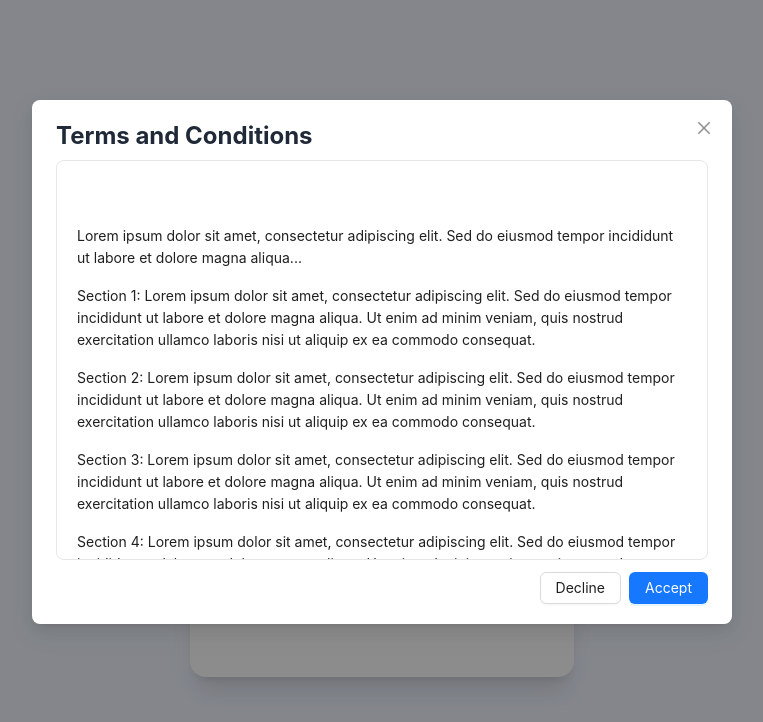
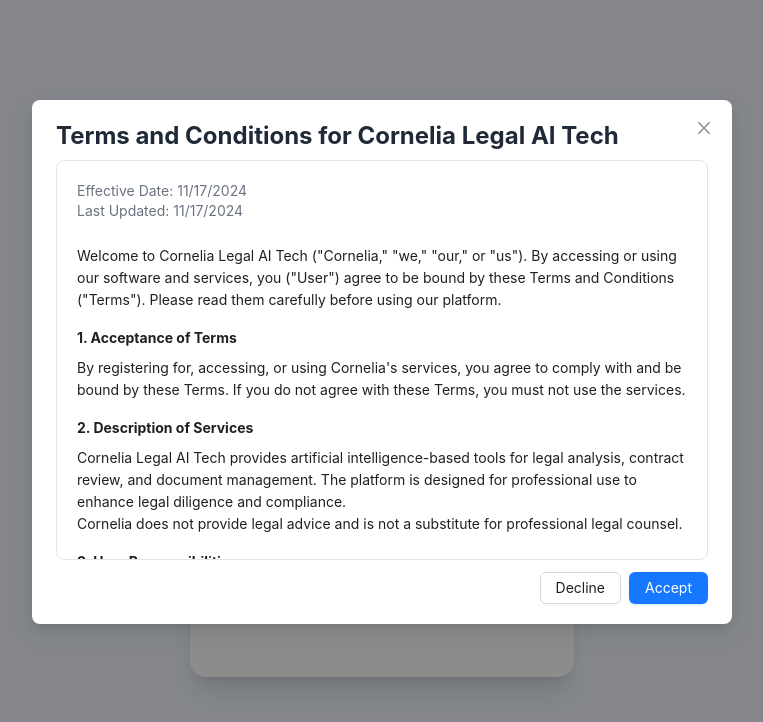
Before and after one commit to sajalshlan/mikerossFrontend, a React (Create React App) app: page /login in a window 1280 px wide. Both pictures are taken after a click on the label "I accept the terms and conditions". Shown: the top 722 px of the page, without its empty margins (258-1021 px from the left). Built offline with nearby package versions, Linux system fonts and the light colour scheme; no server answers.

Commit message:
fix Login.js: terms and conditions updated

```diff
--- a/src/components/Login.js
+++ b/src/components/Login.js
@@ -211,7 +211,7 @@
       </motion.div>
 
       <Modal
-        title={<h3 className="text-2xl font-bold text-gray-800">Terms and Conditions</h3>}
+        title={<h3 className="text-2xl font-bold text-gray-800">Terms and Conditions for Cornelia Legal AI Tech</h3>}
         open={isModalOpen}
         onOk={handleOk}
         onCancel={handleCancel}
@@ -232,21 +232,72 @@
             borderRadius: '8px'
           }}
         >
-          <h2 className="text-xl font-bold mb-4">Terms of Service</h2>
-          {/* Add your terms and conditions content here */}
-          <p className="mb-4">
-            Lorem ipsum dolor sit amet, consectetur adipiscing elit. Sed do eiusmod tempor incididunt ut labore et dolore magna aliqua...
-          </p>
-          {/* Add more paragraphs as needed */}
-          {/* This is just example content - replace with your actual terms */}
-          {Array(4).fill(0).map((_, i) => (
-            <p key={i} className="mb-4">
-              Section {i + 1}: Lorem ipsum dolor sit amet, consectetur adipiscing elit.
-              Sed do eiusmod tempor incididunt ut labore et dolore magna aliqua.
-              Ut enim ad minim veniam, quis nostrud exercitation ullamco laboris
-              nisi ut aliquip ex ea commodo consequat.
+          <div className="text-sm text-gray-500 mb-6">
+            Effective Date: {new Date().toLocaleDateString()}
+            <br />
+            Last Updated: {new Date().toLocaleDateString()}
+          </div>
+          <div className="space-y-4">
+            <p>
+              Welcome to Cornelia Legal AI Tech ("Cornelia," "we," "our," or "us"). By accessing or using our software and services, you ("User") agree to be bound by these Terms and Conditions ("Terms"). Please read them carefully before using our platform.
             </p>
-          ))}
+
+            {[
+              {
+                title: "1. Acceptance of Terms",
+                content: "By registering for, accessing, or using Cornelia's services, you agree to comply with and be bound by these Terms. If you do not agree with these Terms, you must not use the services."
+              },
+              {
+                title: "2. Description of Services",
+                content: "Cornelia Legal AI Tech provides artificial intelligence-based tools for legal analysis, contract review, and document management. The platform is designed for professional use to enhance legal diligence and compliance.\nCornelia does not provide legal advice and is not a substitute for professional legal counsel."
+              },
+              {
+                title: "3. User Responsibilities",
+                content: "You agree to:\n• Use the services only for lawful purposes and in compliance with all applicable laws and regulations.\n• Ensure that all data and documents you upload do not violate the rights of any third party or any applicable law.\n• Not misuse or interfere with the proper functioning of the platform."
+              },
+              {
+                title: "4. License and Intellectual Property",
+                content: "Cornelia grants you a non-exclusive, non-transferable, revocable license to use the platform for its intended purposes.\n\All software, content, and features provided by Cornelia, including but not limited to its AI algorithms, trademarks, and design, remain the sole property of Cornelia and are protected by intellectual property laws."
+              },
+              {
+                title: "5. Data Usage and Privacy",
+                content: "Cornelia may collect and process data you provide, including documents uploaded for analysis. By using the services, you consent to Cornelia's collection, storage, and processing of your data in accordance with our Privacy Policy.\nCornelia employs advanced security measures to protect your data but cannot guarantee absolute security."
+              },
+              {
+                title: "6. Limitation of Liability",
+                content: "Cornelia provides its services on an \"as-is\" and \"as-available\" basis. Cornelia disclaims all warranties, express or implied, including but not limited to accuracy, reliability, and fitness for a particular purpose.\nCornelia is not liable for:\n• Any errors or omissions in the platform's output.\n• Any loss or damage arising from reliance on the platform's services.\n• Any indirect, incidental, or consequential damages.\nYour use of the platform is at your own risk."
+              },
+              {
+                title: "7. User Data and Confidentiality",
+                content: "Cornelia treats all user-uploaded documents and data as confidential. However, Cornelia is not responsible for any data breaches resulting from factors beyond its control, such as third-party attacks or user negligence.\nUsers must ensure they have the necessary permissions to upload data onto the platform."
+              },
+              {
+                title: "8. Modifications to the Platform or Terms",
+                content: "Cornelia reserves the right to modify or discontinue any part of the platform without prior notice.\nCornelia may update these Terms from time to time. Users will be notified of material changes via email or a notice on the platform. Continued use of the services after such updates constitutes acceptance of the new Terms."
+              },
+              {
+                title: "9. Termination",
+                content: "Cornelia reserves the right to suspend or terminate your access to the services for any breach of these Terms.\nYou may terminate your account by discontinuing use and notifying Cornelia."
+              },
+              {
+                title: "10. Governing Law and Dispute Resolution",
+                content: "These Terms are governed by and construed in accordance with the laws of Gurgaon.\nAny disputes arising out of or related to these Terms shall be resolved through arbitration in Gurgaon, and the arbitration award shall be final and binding."
+              },
+              {
+                title: "11. Contact Information",
+                content: "If you have any questions about these Terms or the services, you may contact us at: support@cornelia.ai"
+              }
+            ].map((section, index) => (
+              <div key={index} className="mb-6">
+                <h3 className="font-bold mb-2">{section.title}</h3>
+                <p className="whitespace-pre-line">{section.content}</p>
+              </div>
+            ))}
+
+            <div className="mt-8 text-sm text-gray-500">
+              By clicking "Accept" or using Cornelia Legal AI Tech, you acknowledge that you have read, understood, and agreed to these Terms and Conditions.
+            </div>
+          </div>
         </div>
       </Modal>
     </div>
```
